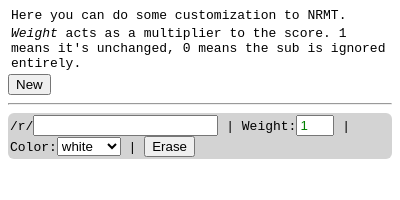
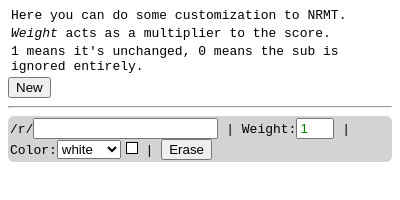
Before and after one commit to loigom/NRMT, a browser extension: page popup/popup.html in a window 400 px wide. Both pictures are taken after a click on the button "New". Drawn offline with Linux system fonts and the light colour scheme.

Commit message:
color preview and a quick deprecation fix

```diff
--- a/popup/popup.html
+++ b/popup/popup.html
@@ -6,7 +6,8 @@
     </head>
     <body>
         <p class="infoText">Here you can do some customization to NRMT.</p>
-        <p class="infoText"><i>Weight</i> acts as a multiplier to the score. 1 means it's unchanged, 0 means the sub is ignored entirely.</p>
+        <p class="infoText"><i>Weight</i> acts as a multiplier to the score.</p>
+        <p class="infoText">1 means it's unchanged, 0 means the sub is ignored entirely.</p>
         <button id="new">New</button>
         <hr>
     </body>
--- a/popup/popup.js
+++ b/popup/popup.js
@@ -22,7 +22,7 @@ function newCollection(sub="", weight=1, color="white") {
     const subInput = document.createElement("input");
     subInput.value = sub;
     subInput.onkeydown = function(e) {
-        if (e.key.match("[a-zA-Z0-9_]") || e.keyCode == 8) {
+        if (e.key.match("[a-zA-Z0-9_]") || e.key == "Backspace") {
             changesMade = true;
             return true;
         }
@@ -36,8 +36,8 @@ function newCollection(sub="", weight=1, color="white") {
     weightInput.value = weight;
     weightInput.style.color = "green";
     weightInput.onkeydown = function(e) {
-        if (e.key.match("[0-9\.]") || e.keyCode == 8) {
-            const future = (e.keyCode == 8) ? weightInput.value.substr(0, weightInput.value.length - 1) : weightInput.value + e.key;
+        if (e.key.match("[0-9\.]") || e.key == "Backspace") {
+            const future = (e.key == "Backspace") ? weightInput.value.substr(0, weightInput.value.length - 1) : weightInput.value + e.key;
             if (future.length >= 5) { return false; }
             if (future.match("^([0-9]+|([0-9]+\.[0-9]+))$")) {
                 weightInput.style.color = "green";
@@ -53,6 +53,7 @@ function newCollection(sub="", weight=1, color="white") {
     e.appendChild(weightInput);
 
     e.appendChild(document.createTextNode(" | Color:"));
+    const colorPreview = document.createElement("div");
     const colorSelect = document.createElement("select");
     ["white", "red", "pink", "cyan", "green", "orange", "yellow"].forEach(x => {
         const option = document.createElement("option");
@@ -65,8 +66,13 @@ function newCollection(sub="", weight=1, color="white") {
     });
     colorSelect.onchange = function() {
         changesMade = true;
+        colorPreview.style.backgroundColor = colorSelect.value;
     }
     e.appendChild(colorSelect);
+
+    colorPreview.className = "colorPreview";
+    colorPreview.style.backgroundColor = color;
+    e.appendChild(colorPreview);
 
     e.appendChild(document.createTextNode(" | "));
     const eraseButton = document.createElement("button");
--- a/popup/styles.css
+++ b/popup/styles.css
@@ -9,3 +9,11 @@
     margin: 3px;
     padding: 0px;
 }
+
+.colorPreview {
+    display: inline-block;
+    width: 10px;
+    height: 10px;
+    border: solid 1px;
+    margin-left: 5px;
+}
```
Also changed, not shown: manifest.json.
